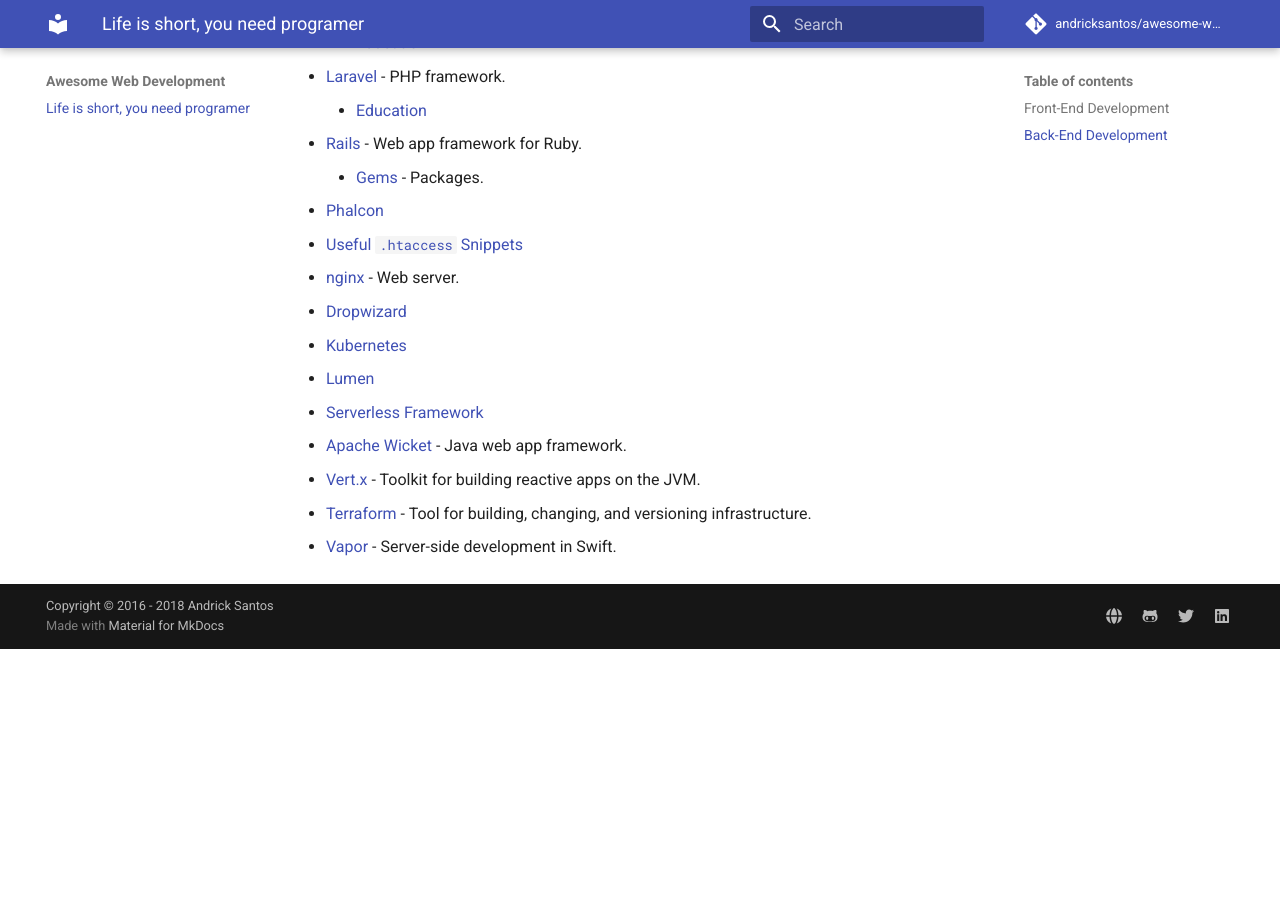
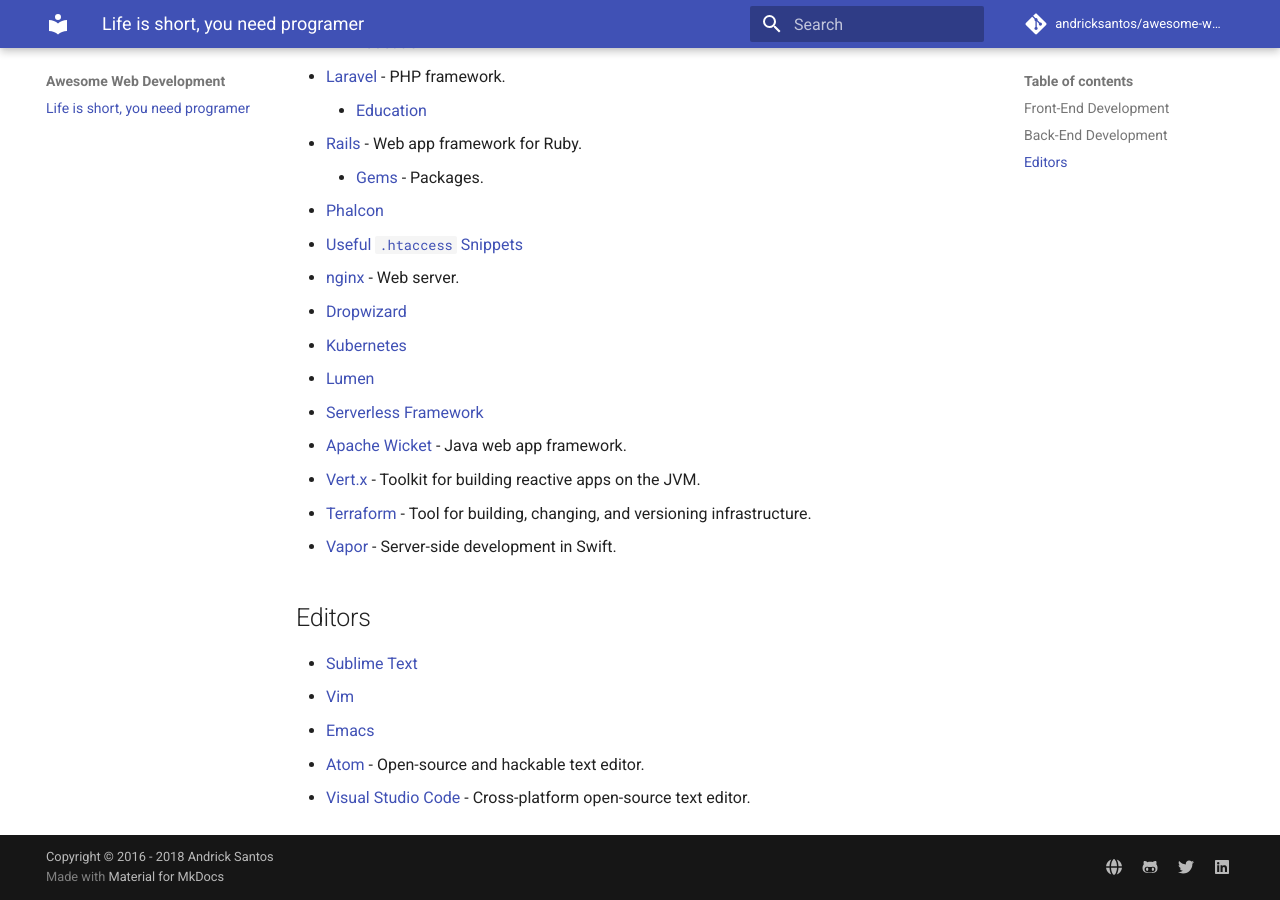
Before and after one commit to andriksantos/keebox, an MkDocs documentation site: the page built from docs/index.md, in a window 1280 px wide and 900 px high, scrolled down 2918 px. Built offline with MkDocs 1.6.1 and Material for MkDocs 9.7.7, drawn with Linux system fonts in a browser that asks for light colours; comment, search, counter and statistics services are not loaded; old or Windows-style settings are respelled for this version of MkDocs; before the commit the page ends 3567 px from its top, so only the background shows below that.

Commit message:
index.md

```diff
--- a/docs/index.md
+++ b/docs/index.md
@@ -102,3 +102,11 @@
 - [Vert.x](https://github.com/vert-x3/vertx-awesome#readme) - Toolkit for building reactive apps on the JVM.
 - [Terraform](https://github.com/shuaibiyy/awesome-terraform#readme) - Tool for building, changing, and versioning infrastructure.
 - [Vapor](https://github.com/Cellane/awesome-vapor#readme) - Server-side development in Swift.
+
+## Editors
+
+- [Sublime Text](https://github.com/dreikanter/sublime-bookmarks#readme)
+- [Vim](https://github.com/mhinz/vim-galore#readme)
+- [Emacs](https://github.com/emacs-tw/awesome-emacs#readme)
+- [Atom](https://github.com/mehcode/awesome-atom#readme) - Open-source and hackable text editor.
+- [Visual Studio Code](https://github.com/viatsko/awesome-vscode#readme) - Cross-platform open-source text editor.
```
